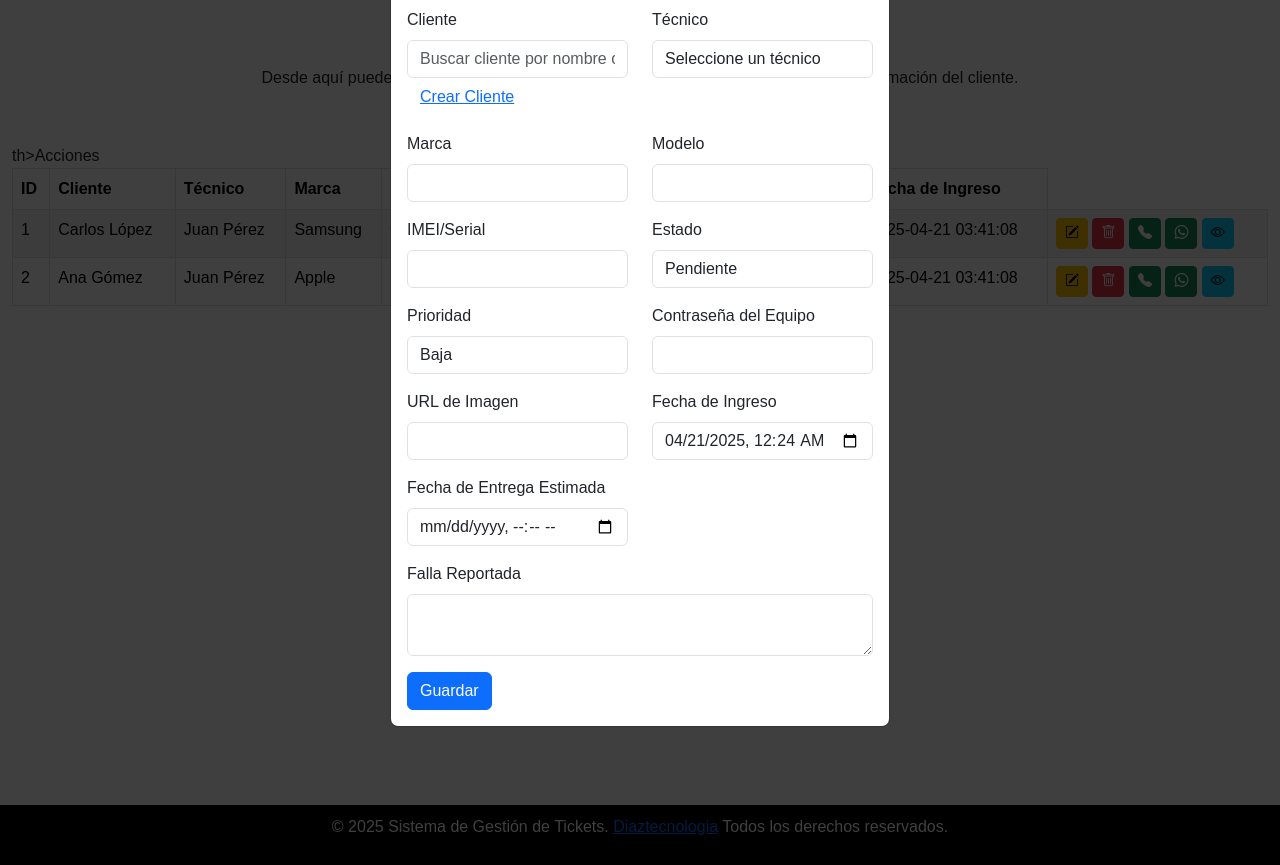
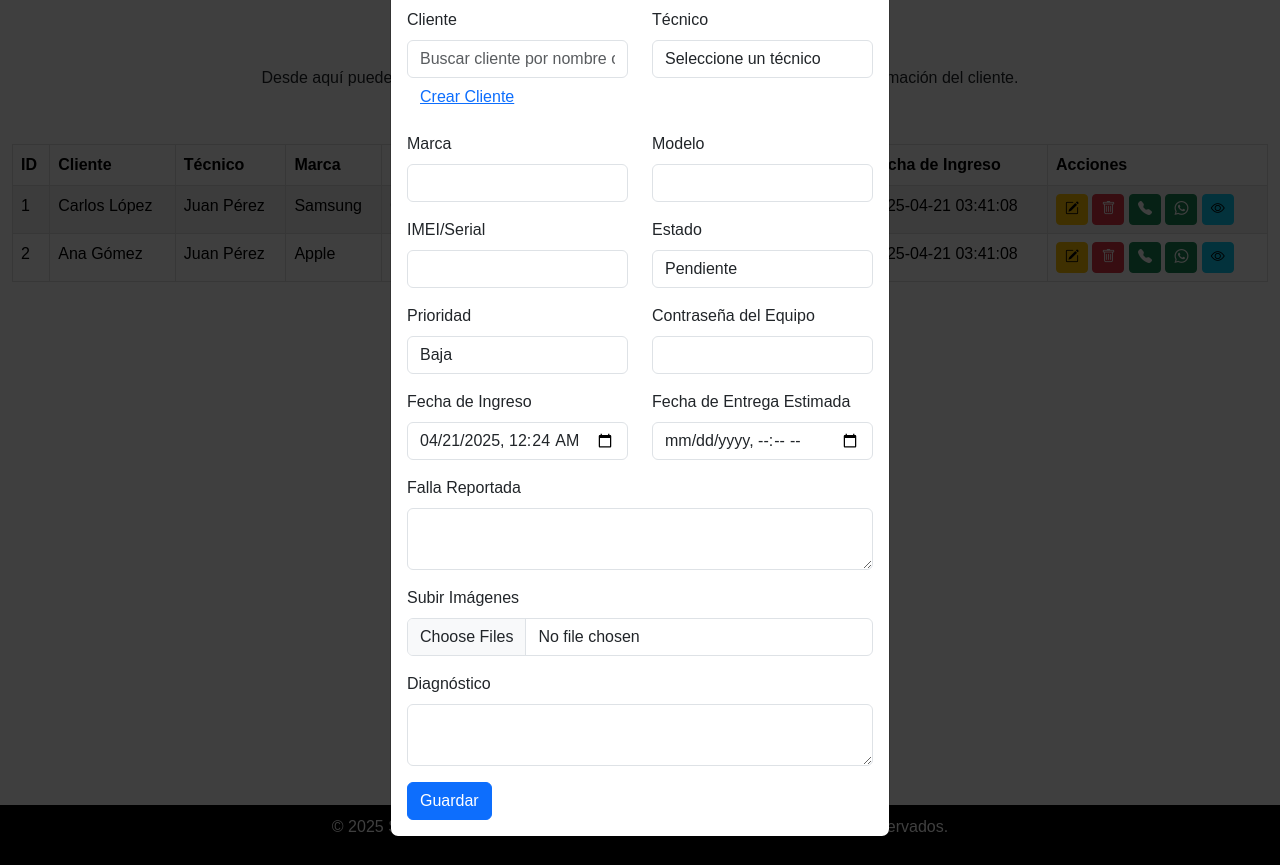
Before and after one commit to watydiaz/diaztecAdmin, a PHP site: page /index.php?action=ordenes in a window 1280 px wide, after a click on "Agregar Orden". Shown: the part 100-965 px from the top of the page. Run offline with PHP 8.4, Linux system fonts and the light colour scheme; data comes from the database, SQL or seed files in the repository; grey boxes are pictures that could not be loaded.

Commit message:
Actualizamos el formulario de ordenes, se habilita el poder subir imagnes al servidor y guardar la ruta de la imagen, ahora comenzaremos a habilitar la funcion de edicion de informacion

```diff
--- a/controllers/OrdenController.php
+++ b/controllers/OrdenController.php
@@ -14,6 +14,49 @@ class OrdenController {
     }
 
     public function agregarOrden($data) {
+        // Manejo de imágenes
+        $imagenes = [];
+        $rutaBase = realpath(__DIR__ . '/../assets/img/') . DIRECTORY_SEPARATOR; // Ruta absoluta compatible con Windows
+
+        // Agregar registro de errores para depuración
+        if (!is_writable($rutaBase)) {
+            error_log('La carpeta de destino no tiene permisos de escritura: ' . $rutaBase);
+        }
+
+        // Depuración: Verificar si los archivos están siendo recibidos correctamente
+        error_log('Archivos recibidos: ' . print_r($_FILES, true));
+
+        // Ajustar para manejar múltiples archivos desde el input `imagenes[]`
+        if (isset($_FILES['imagenes'])) {
+            foreach ($_FILES['imagenes']['tmp_name'] as $key => $tmpName) {
+                if ($_FILES['imagenes']['error'][$key] === UPLOAD_ERR_OK) {
+                    $nombreArchivo = uniqid() . '_' . basename($_FILES['imagenes']['name'][$key]);
+                    $rutaDestino = $rutaBase . $nombreArchivo;
+
+                    // Depuración: Verificar la ruta de destino
+                    error_log('Ruta destino para imagen: ' . $rutaDestino);
+
+                    if (move_uploaded_file($tmpName, $rutaDestino)) {
+                        $imagenes[] = $rutaDestino;
+                        // Depuración: Confirmar que el archivo se movió correctamente
+                        error_log('Archivo movido correctamente: ' . $rutaDestino);
+                    } else {
+                        // Depuración: Registrar si move_uploaded_file falla
+                        error_log('Error al mover el archivo a ' . $rutaDestino);
+                    }
+                } else {
+                    // Depuración: Registrar si hay errores en el archivo
+                    error_log('Error al subir el archivo: ' . $_FILES['imagenes']['error'][$key]);
+                }
+            }
+        } else {
+            // Depuración: Registrar si el input `imagenes[]` no está configurado
+            error_log('Input `imagenes[]` no configurado.');
+        }
+
+        // Agregar rutas de imágenes al arreglo de datos
+        $data['imagen_url'] = implode(',', $imagenes);
+
         // Validar que cliente_id y usuario_tecnico_id sean válidos
         if (empty($data['cliente_id']) || empty($data['usuario_tecnico_id'])) {
             header('Content-Type: application/json');
--- a/views/ordenes.php
+++ b/views/ordenes.php
@@ -43,7 +43,7 @@ require_once 'header.php';
                     <button type="button" class="btn-close" data-bs-dismiss="modal" aria-label="Close"></button>
                 </div>
                 <div class="modal-body">
-                    <form id="formAgregarOrden">
+                    <form id="formAgregarOrden" enctype="multipart/form-data">
                         <div class="row">
                             <div class="col-md-6 mb-3">
                                 <label for="buscarCliente" class="form-label">Cliente</label>
@@ -104,16 +104,9 @@ require_once 'header.php';
 
                         <div class="row">
                             <div class="col-md-6 mb-3">
-                                <label for="imagen_url" class="form-label">URL de Imagen</label>
-                                <input type="text" class="form-control" id="imagen_url" name="imagen_url">
-                            </div>
-                            <div class="col-md-6 mb-3">
                                 <label for="fecha_ingreso" class="form-label">Fecha de Ingreso</label>
                                 <input type="datetime-local" class="form-control" id="fecha_ingreso" name="fecha_ingreso">
                             </div>
-                        </div>
-
-                        <div class="row">
                             <div class="col-md-6 mb-3">
                                 <label for="fecha_entrega_estimada" class="form-label">Fecha de Entrega Estimada</label>
                                 <input type="datetime-local" class="form-control" id="fecha_entrega_estimada" name="fecha_entrega_estimada">
@@ -124,6 +117,20 @@ require_once 'header.php';
                             <div class="col-12 mb-3">
                                 <label for="falla_reportada" class="form-label">Falla Reportada</label>
                                 <textarea class="form-control" id="falla_reportada" name="falla_reportada"></textarea>
+                            </div>
+                        </div>
+
+                        <div class="row">
+                            <div class="col-12 mb-3">
+                                <label for="imagenes" class="form-label">Subir Imágenes</label>
+                                <input type="file" class="form-control" id="imagenes" name="imagenes[]" accept="image/*" multiple>
+                            </div>
+                        </div>
+
+                        <div class="row">
+                            <div class="col-12 mb-3">
+                                <label for="diagnostico" class="form-label">Diagnóstico</label>
+                                <textarea class="form-control" id="diagnostico" name="diagnostico"></textarea>
                             </div>
                         </div>
 
@@ -184,7 +191,7 @@ require_once 'header.php';
                     <th>Estado</th>
                     <th>Prioridad</th>
                     <th>Fecha de Ingreso</th>
-                    th>Acciones</th>
+                    <th>Acciones</th>
                 </tr>
             </thead>
             <tbody>
```
Also changed, not shown: assets/img/68058f2b54519_20250411_115326.jpg (added).
